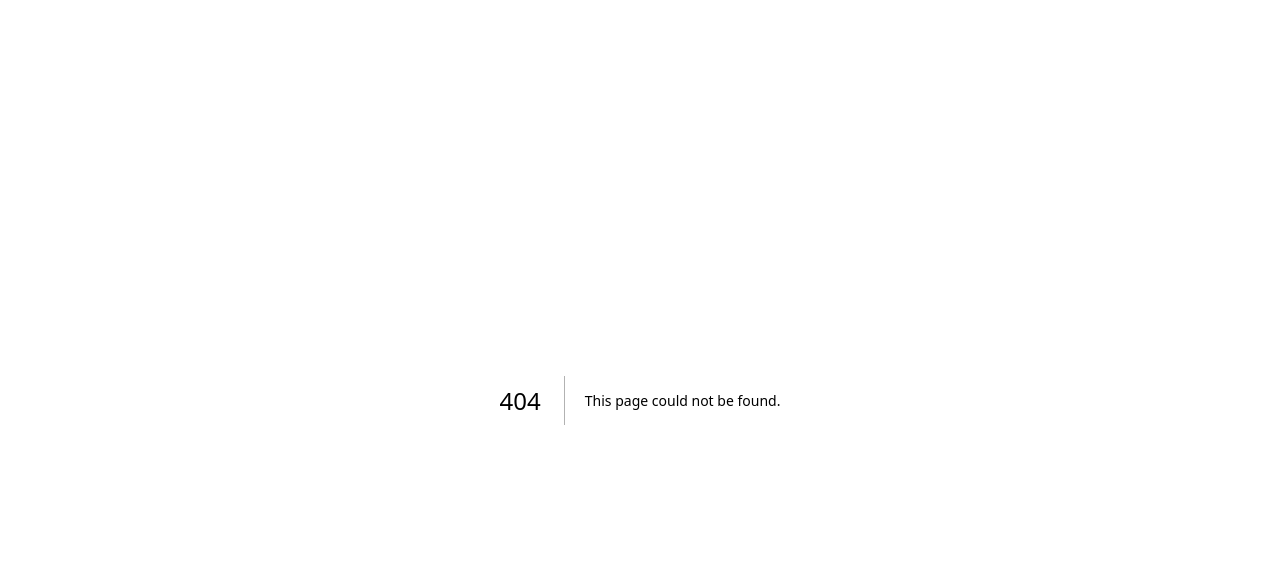
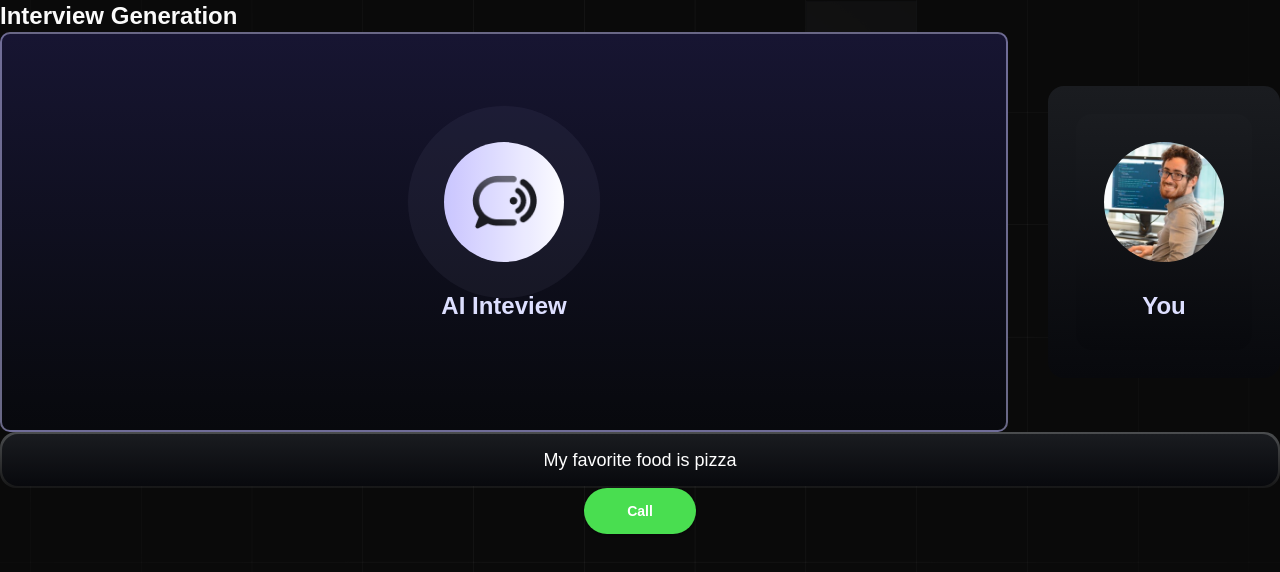
Before and after one commit to radhikaaudi/AcePrep_Interview, a Next.js app: page /interview in a window 1280 px wide. Before the commit this address had no page. Shown: the top 572 px of the page. Built offline with nearby package versions, Linux system fonts and the light colour scheme; a web font is replaced by a local one.

Commit message:
ui generation of the interview page

```diff
--- a/app/(auth)/layout.tsx
+++ b/app/(auth)/layout.tsx
@@ -1,6 +1,6 @@
 
 import { ReactNode } from 'react'
-import RootLayout from '../layout';
+//import RootLayout from '../layout';
 import { isAuthenticated } from "@/lib/actions/auth.action";
 import {redirect} from "next/navigation";
 
--- /dev/null
+++ b/app/interview/page.tsx
@@ -0,0 +1,15 @@
+import React from 'react'
+import Agent from '@/components/Agent'
+
+const page = () => {
+  return (
+    <>
+    <h3>Interview Generation </h3>
+
+    <Agent userName ="You" userId="user1" type='generate' />
+    </>
+
+  )
+}
+
+export default page
--- /dev/null
+++ b/components/Agent.tsx
@@ -0,0 +1,90 @@
+
+import React from 'react'
+import Image from 'next/image'
+import { cn } from '@/lib/utils'
+
+enum CallStatus{
+  INACTIVE="INACTIVE",
+  CONNECTING="CONNECTING",
+  ACTIVE="ACTIVE",
+  FINISHED="FINISHED",
+}
+
+const Agent = ({userName}: AgentProps) => {
+  const callStatus = CallStatus.FINISHED;
+
+    const isSpeaking = true;
+    const messages=[
+      'Whats your  name?',
+      'My name is John Doe',
+      'What is your age?',
+      'I am 25 years old',
+      'What is your favorite color?',
+      'My favorite color is blue',
+      'What is your favorite food?',
+      'My favorite food is pizza',
+    ];
+    const lastMessage = messages[messages.length - 1];
+
+
+  return (
+    <>
+      <div className="call-view">
+        <div className="card-interviewer">
+            <div className="avatar">
+                <Image src="/ai-avatar.png" alt="vapi" width={65} height={54} className="object-cover" />
+                {isSpeaking && <span className="animate-speak" />}
+                </div>
+                <h3>
+                    AI Inteview
+                    </h3>
+            </div>
+            <div className ="card-content">
+                <div className="card-content">
+                    <Image src="/user-avatar.png" alt ="user avatar" width={540} height={540} className="rounded-full object-cover size-[120px]" />
+
+                    <h3>{userName} </h3>
+                    </div>
+                    </div>
+
+    </div>
+    {messages.length > 0 && (
+      <div className = "transcript-border">
+        <div className = "transcript">
+         <p key={lastMessage} className={cn('transition-opacity duration-500 opacity-0', 'animate-fadeIn opacity-100')}>
+                            {lastMessage}
+                        </p>
+
+
+        </div>
+      </div>
+
+   ) }
+
+    <div className = "w-full flex justify-center">
+      {callStatus !== "ACTIVE" ?
+       (<button className= "relative btn-call">
+        <span className={cn('absolute animate-ping rounded-full opacity-75', callStatus !=='CONNECTING' & 'hidden')}
+        />
+         <span>
+         {callStatus === "INACTIVE" || callStatus === "FINISHED" ? "Call" : "..."}
+        </span>
+
+      </button>)
+      : (
+        <button className = "btn-disconnect">
+          End
+
+        </button>
+      )
+
+    }
+
+    </div>
+
+    </>
+
+  )
+}
+
+export default Agent
--- a/components/AuthForm.tsx
+++ b/components/AuthForm.tsx
@@ -15,7 +15,7 @@ import {Form} from "@/components/ui/form"
 //import { Input } from "@components/ui/input";
 import FormField from "./FormField";
 import { useRouter } from "next/navigation"
-import { createUserWithEmailAndPassword } from "firebase/auth";
+import { createUserWithEmailAndPassword, signInWithEmailAndPassword } from "@firebase/auth";
 import { signIn, signUp } from "@/lib/actions/auth.action"
 
 
@@ -59,7 +59,6 @@ const AuthForm = ({type}: {type :FormType}) => {
           uid: userCredentials.user.uid,
           name: name!,
           email,
-          password,
         })
 
         if(!result?.success){
@@ -85,21 +84,41 @@ const AuthForm = ({type}: {type :FormType}) => {
                     toast.error('Sign in failed')
                     return;
                 }
-              }
 
-                await signIn({
+                const result = await signIn({
                     email, idToken
                 })
-      {
+
+                if(!result?.success) {
+                  toast.error(result?.message);
+                  return;
+                }
+
         toast.success("Signed in successfully!");
         router.push("/");
         // Handle sign-up logic here
         console.log("SIGN-IN", values);
       }
 
-    }catch(error){
+    }catch(error: any){
       console.log(error);
-      toast.error(`There was an error, something went wrong: ${error}`);
+
+      // Handle specific Firebase Auth errors
+      if (error.code === 'auth/email-already-in-use') {
+        toast.error('This email is already registered. Please sign in instead.');
+      } else if (error.code === 'auth/weak-password') {
+        toast.error('Password is too weak. Please choose a stronger password.');
+      } else if (error.code === 'auth/invalid-email') {
+        toast.error('Invalid email address.');
+      } else if (error.code === 'auth/user-not-found') {
+        toast.error('No account found with this email. Please sign up first.');
+      } else if (error.code === 'auth/wrong-password') {
+        toast.error('Incorrect password. Please try again.');
+      } else if (error.code === 'auth/invalid-credential') {
+        toast.error('Invalid credentials. Please check your email and password.');
+      } else {
+        toast.error(`There was an error, something went wrong: ${error.message || error}`);
+      }
     }
     // Do something with the form values.
     // ✅ This will be type-safe and validated.
--- a/firebase/admin.ts
+++ b/firebase/admin.ts
@@ -27,5 +27,5 @@ const initFirebaseAdmin = () => {
         }
 }
 
-export const firebaseAdmin = initFirebaseAdmin();
-export const { auth, db } = firebaseAdmin;
+
+export const { auth, db } =  initFirebaseAdmin();
--- a/lib/actions/auth.action.ts
+++ b/lib/actions/auth.action.ts
@@ -19,19 +19,19 @@ export async function signUp(params: SignUpParams) {
         }
 
         await db.collection('users').doc(uid).set({
-            name, email
-        })
+            name, email,
+            createdAt: new Date().toISOString(),
+        });
 
         return {
             success: true,
             message: 'Account created successfully. Please sign in.'
-
         }
 
     } catch (e: any) {
         console.error('Error creating a user', JSON.stringify(e));
 
-        if (typeof e === 'object' && e !== null && 'code' in e) {
+       /* if (typeof e === 'object' && e !== null && 'code' in e) {
     const firebaseError = e as { code: string };
 
     if (firebaseError.code === 'auth/email-already-exists') {
@@ -40,7 +40,7 @@ export async function signUp(params: SignUpParams) {
         message: 'This email is already in use.'
       };
     }
-  }
+  }*/
         return {
             success: false,
             message: 'Failed to create an account'
```
